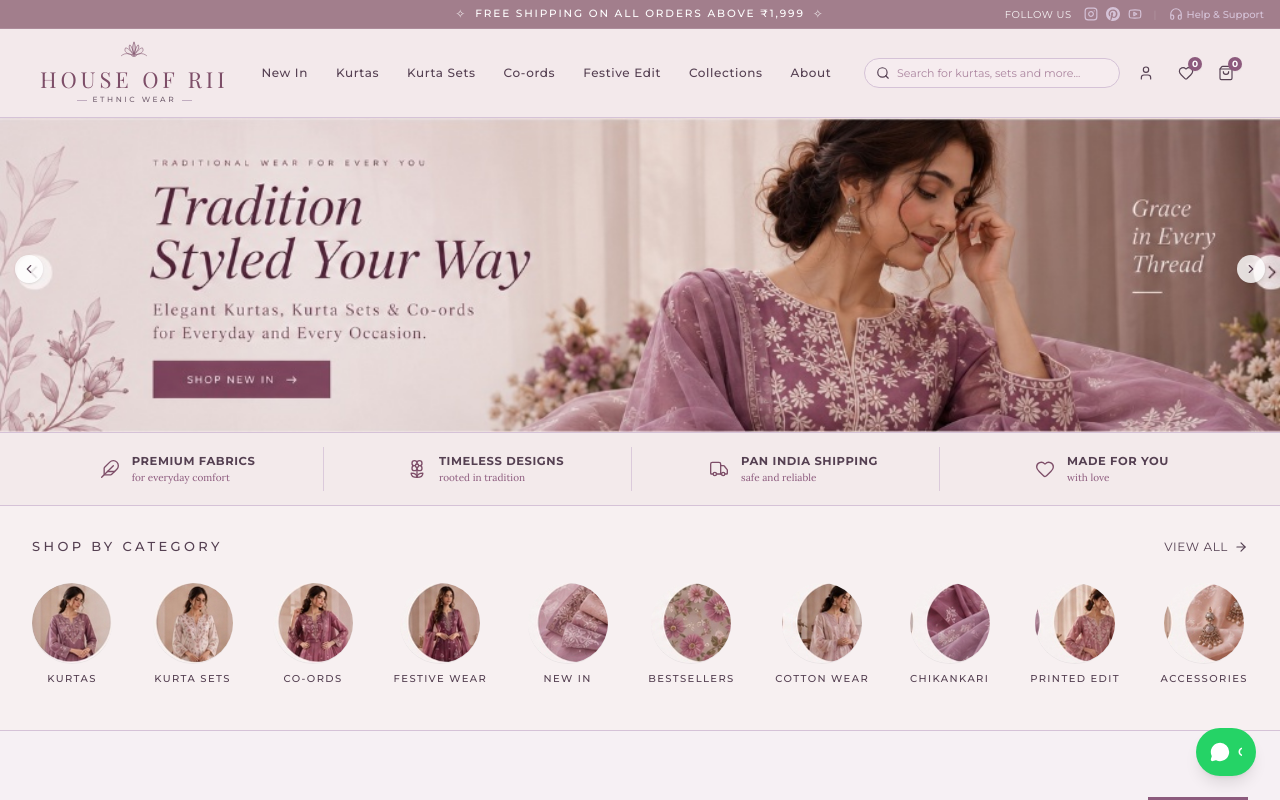
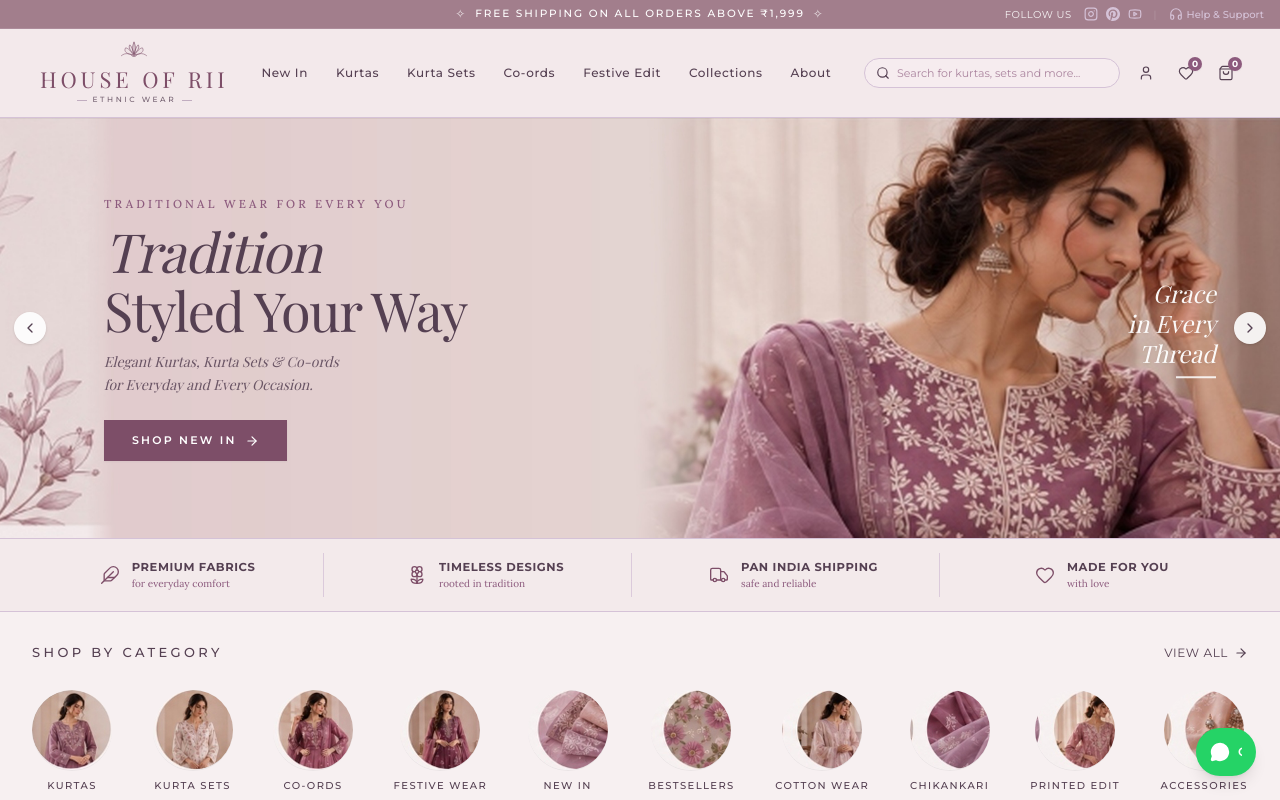
Before and after one commit to rishxx29/Adaahhouse, a React (Vite) app: page / in a window 1280 px wide. Shown: the top 800 px of the page. Built offline with nearby package versions, Linux system fonts and the light colour scheme; a web font is replaced by a local one.

Commit message:
fix: ultra-hd hero panorama with vector typography and single carousel arrows

```diff
--- a/src/components/HeroSection.tsx
+++ b/src/components/HeroSection.tsx
@@ -16,57 +16,73 @@ export const HeroSection: React.FC = () => {
   return (
     <div className="relative bg-[#F3E9EB] border-b border-[#D5C2D7] overflow-hidden select-none">
       {/* 1. Main Editorial Hero Banner matching attached reference image */}
-      <section className="relative w-full aspect-[1024/251] min-h-[200px] sm:min-h-[240px] lg:min-h-[250px] overflow-hidden bg-[#E6D8D7]">
-        {/* Full-bleed Panorama Reference Image */}
+      <section className="relative w-full aspect-[2048/607] min-h-[260px] sm:min-h-[320px] lg:min-h-[380px] xl:min-h-[420px] overflow-hidden bg-[#E6D8D7]">
+        {/* Full-bleed 2048px Ultra-HD Panorama Reference Background */}
         <img
-          src="/hero_exact_banner.jpg"
+          src="/hero_panorama_hd.jpg"
           alt="HOUSE OF RII — Tradition Styled Your Way"
-          className="w-full h-full object-cover sm:object-fill select-none pointer-events-none"
+          className="w-full h-full object-cover object-right sm:object-center select-none pointer-events-none"
         />
 
-        {/* Interactive Clickable SHOP NEW IN Button Overlay */}
+        {/* Crisp Vector Typography & Content (Left side, pixel-aligned with reference) */}
+        <div className="absolute inset-y-0 left-0 right-0 max-w-[1440px] mx-auto px-6 sm:px-10 lg:px-16 flex items-center pointer-events-none">
+          <div className="w-full sm:w-[58%] lg:w-[48%] pointer-events-auto pl-4 sm:pl-6 lg:pl-10">
+            {/* Small caps kicker */}
+            <p className="text-[9.5px] sm:text-[11px] lg:text-[11.5px] uppercase tracking-[0.28em] text-[#8C5A7D] font-medium mb-1.5 sm:mb-2.5">
+              TRADITIONAL WEAR FOR EVERY YOU
+            </p>
+
+            {/* Display Headline: Tradition (italic) Styled Your Way (regular) */}
+            <h1 className="font-serif text-3xl sm:text-4xl md:text-5xl lg:text-[54px] text-[#554052] leading-[1.08] tracking-tight [text-wrap:balance]">
+              <span className="italic font-normal">Tradition</span> <br />
+              <span className="font-normal">Styled Your Way</span>
+            </h1>
+
+            {/* Supporting Description */}
+            <p className="font-serif italic text-xs sm:text-sm lg:text-[14px] text-[#554052]/85 max-w-sm sm:max-w-md mt-2 sm:mt-3 leading-relaxed">
+              Elegant Kurtas, Kurta Sets &amp; Co-ords <br className="hidden sm:inline" />
+              for Everyday and Every Occasion.
+            </p>
+
+            {/* Signature Plum CTA Button */}
+            <div className="mt-3.5 sm:mt-5 lg:mt-6">
               <button
                 onClick={handleShopNewIn}
-          style={{
-            position: 'absolute',
-            left: '12.0%',
-            top: '66.9%',
-            width: '17.1%',
-            height: '21.9%',
-          }}
-          className="cursor-pointer bg-transparent hover:bg-white/10 transition-colors focus:outline-none"
-          title="Shop New In"
-          aria-label="Shop New In"
-        />
+                className="px-6 sm:px-7 py-2.5 sm:py-3 bg-[#7D4E68] hover:bg-[#554052] text-white text-[10.5px] sm:text-[11px] uppercase tracking-[0.2em] font-semibold transition-all duration-300 flex items-center gap-2 group shadow-xs cursor-pointer"
+              >
+                <span>SHOP NEW IN</span>
+                <ArrowRight className="w-3.5 h-3.5 transition-transform group-hover:translate-x-1" />
+              </button>
+            </div>
+          </div>
+        </div>
 
-        {/* Carousel Prev Button */}
+        {/* Grace in Every Thread Quote (Right edge of model) */}
+        <div className="absolute right-6 sm:right-10 lg:right-16 top-1/2 -translate-y-1/2 text-right pointer-events-none select-none hidden md:block">
+          <p className="font-serif italic text-base sm:text-lg lg:text-2xl text-white/95 leading-tight drop-shadow-xs">
+            Grace <br />
+            in Every <br />
+            Thread
+          </p>
+          <div className="h-[1.5px] w-8 sm:w-10 bg-white/85 ml-auto mt-2" />
+        </div>
+
+        {/* Carousel Prev Button (Only 1 Single Arrow on Left) */}
         <button
           onClick={handleShopNewIn}
-          style={{
-            position: 'absolute',
-            left: '1.2%',
-            top: '48%',
-            transform: 'translateY(-50%)',
-          }}
-          className="w-5 h-5 sm:w-6 sm:h-6 lg:w-7 lg:h-7 rounded-full bg-white/90 hover:bg-white text-[#554052] shadow-sm flex items-center justify-center transition-all cursor-pointer opacity-90 hover:opacity-100"
+          className="absolute left-2 sm:left-3.5 top-1/2 -translate-y-1/2 z-20 w-7 h-7 sm:w-8 sm:h-8 rounded-full bg-white/90 hover:bg-white text-[#554052] hover:text-[#7D4E68] shadow-sm flex items-center justify-center transition-all cursor-pointer"
           aria-label="Previous slide"
         >
-          <ChevronLeft className="w-3 h-3 sm:w-3.5 sm:h-3.5" />
+          <ChevronLeft className="w-3.5 h-3.5 sm:w-4 sm:h-4" />
         </button>
 
-        {/* Carousel Next Button */}
+        {/* Carousel Next Button (Only 1 Single Arrow on Right) */}
         <button
           onClick={handleShopNewIn}
-          style={{
-            position: 'absolute',
-            right: '1.2%',
-            top: '48%',
-            transform: 'translateY(-50%)',
-          }}
-          className="w-5 h-5 sm:w-6 sm:h-6 lg:w-7 lg:h-7 rounded-full bg-white/90 hover:bg-white text-[#554052] shadow-sm flex items-center justify-center transition-all cursor-pointer opacity-90 hover:opacity-100"
+          className="absolute right-2 sm:right-3.5 top-1/2 -translate-y-1/2 z-20 w-7 h-7 sm:w-8 sm:h-8 rounded-full bg-white/90 hover:bg-white text-[#554052] hover:text-[#7D4E68] shadow-sm flex items-center justify-center transition-all cursor-pointer"
           aria-label="Next slide"
         >
-          <ChevronRight className="w-3 h-3 sm:w-3.5 sm:h-3.5" />
+          <ChevronRight className="w-3.5 h-3.5 sm:w-4 sm:h-4" />
         </button>
       </section>
 
```
Also changed, not shown: public/hero_panorama_hd.jpg (added). Lines whose indentation alone changed are shown as unchanged.
